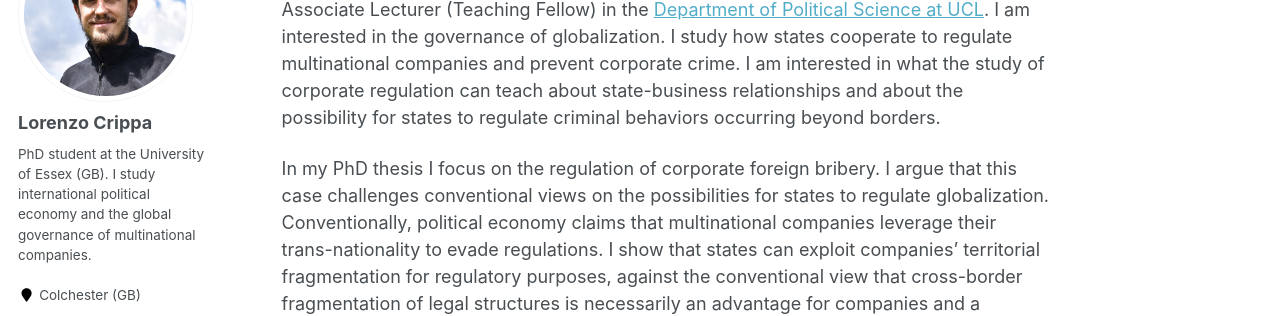
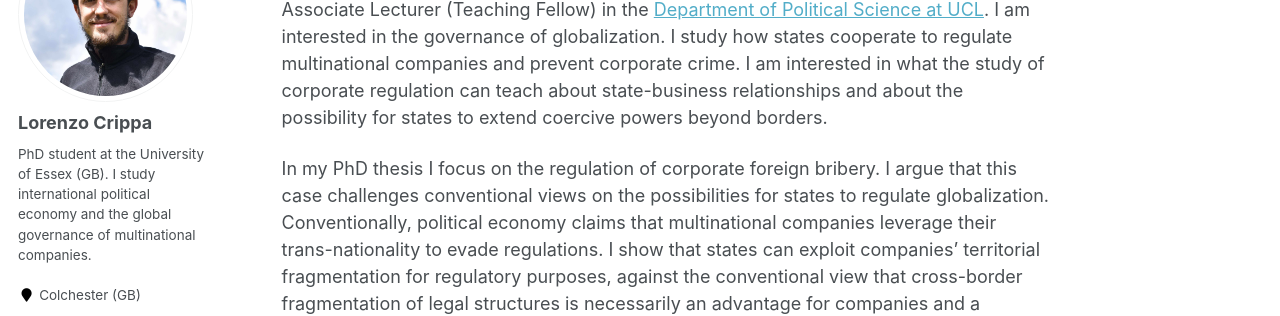
Before and after one commit to lorenzo-crippa/lorenzo-crippa.github.io, a Jekyll site: the page built from _pages/about.md, in a window 1280 px wide and 1067 px high. Shown: the part 191-507 px from the top of the window. Built offline with Jekyll 4.4.1, drawn with Linux system fonts in a browser that asks for light colours; some web fonts are replaced.

Commit message:
Update about.md

```diff
--- a/_pages/about.md
+++ b/_pages/about.md
@@ -8,7 +8,7 @@ redirect_from:
   - /about.html
 ---
 
-Hi! I am a PhD student from the [Department of Government at the University of Essex](https://www.essex.ac.uk/people/cripp64301/lorenzo-crippa) and Associate Lecturer (Teaching Fellow) in the [Department of Political Science at UCL](https://www.ucl.ac.uk/political-science/people/academic-teaching-and-research-staff/lorenzo-crippa). I am interested in the governance of globalization. I study how states cooperate to regulate multinational companies and prevent corporate crime. I am interested in what the study of corporate regulation can teach about state-business relationships and about the possibility for states to regulate criminal behaviors occurring beyond borders.
+Hi! I am a PhD student from the [Department of Government at the University of Essex](https://www.essex.ac.uk/people/cripp64301/lorenzo-crippa) and Associate Lecturer (Teaching Fellow) in the [Department of Political Science at UCL](https://www.ucl.ac.uk/political-science/people/academic-teaching-and-research-staff/lorenzo-crippa). I am interested in the governance of globalization. I study how states cooperate to regulate multinational companies and prevent corporate crime. I am interested in what the study of corporate regulation can teach about state-business relationships and about the possibility for states to extend coercive powers beyond borders.
 
 In my PhD thesis I focus on the regulation of corporate foreign bribery. I argue that this case challenges conventional views on the possibilities for states to regulate globalization. Conventionally, political economy claims that multinational companies leverage their trans-nationality to evade regulations. I show that states can exploit companies' territorial fragmentation for regulatory purposes, against the conventional view that cross-border fragmentation of legal structures is necessarily an advantage for companies and a weakness for states. In fact, I show that states can exploit companies’ territorial fragmentation for regulatory purposes in three ways. First, states can enlist domestically-incorporated companies to diffuse regulatory business standards in countries down the line of their ownership chain. Second, states can leverage cross-border fragmentation of corporate ownership in order to enforce regulation against companies who are in breach of criminal laws. Third, territorial fragmentation of companies’ ownership propagates the damage to reputation induced by state regulatory action, turning multinational ownership on its head, into a liability for companies.
 
```
